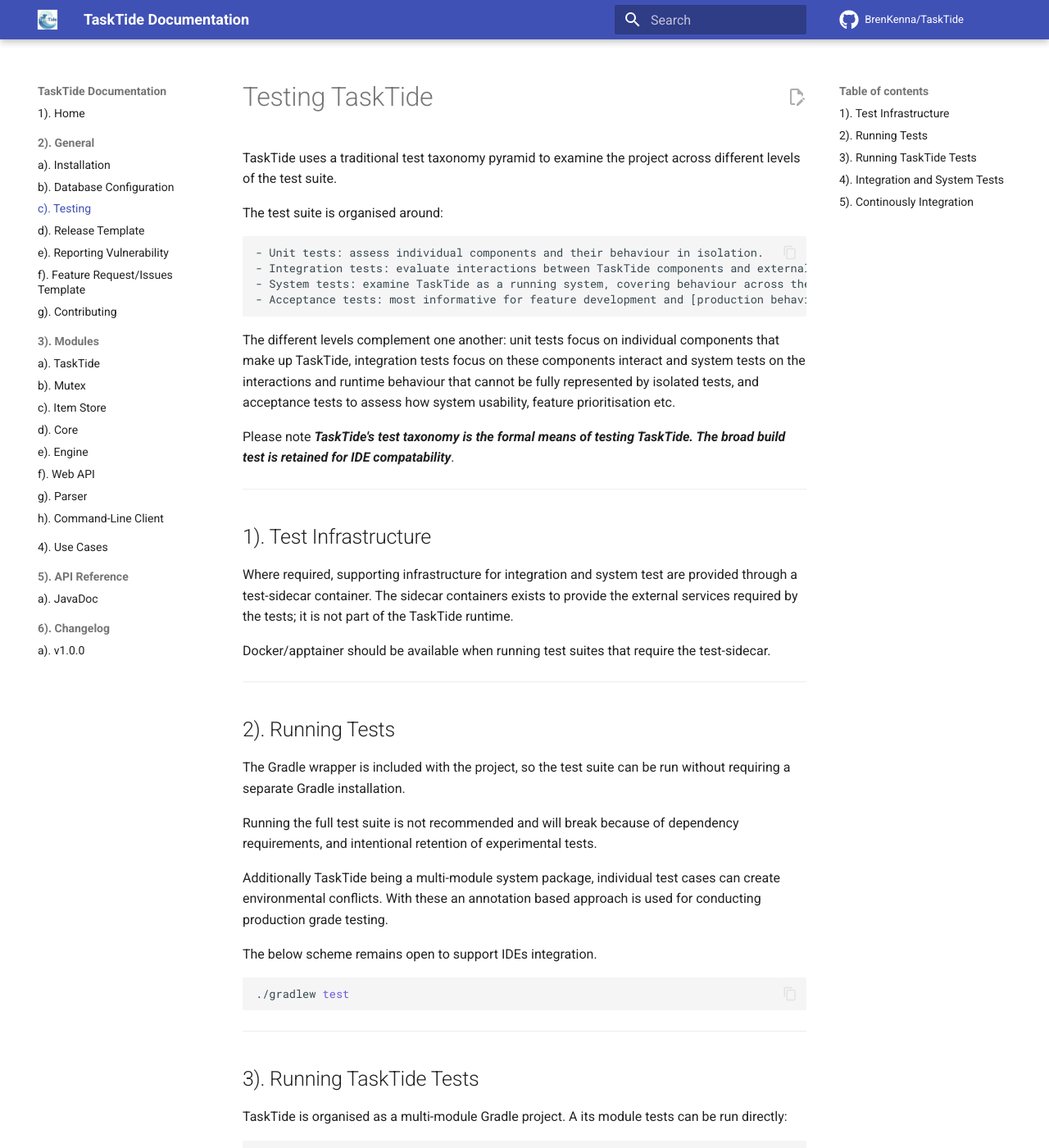
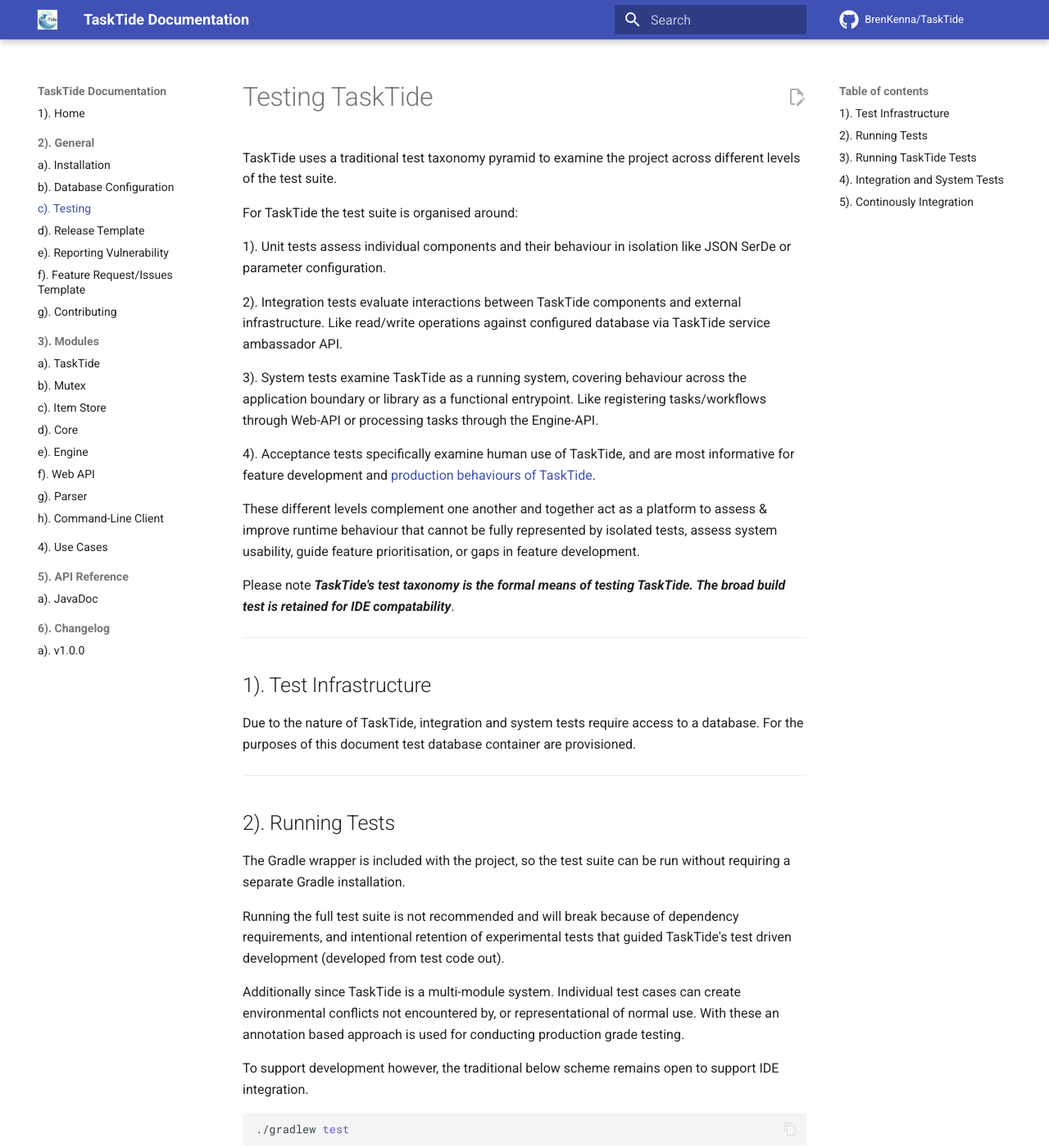
Before and after one commit to BrenKenna/TaskTide-Docs, an MkDocs documentation site: the page built from docs/general/TESTING.md, in a window 1280 px wide and 1400 px high. Shown: the whole window at 82% size. Built offline with MkDocs 1.6.1 and Material for MkDocs 9.7.7, drawn with Linux system fonts in a browser that asks for light colours; some of the changed text lies outside the part shown.

Commit message:
Bade colours + resynced testing.md

````diff
--- a/docs/general/TESTING.md
+++ b/docs/general/TESTING.md
@@ -2,14 +2,17 @@
 
 TaskTide uses a traditional test taxonomy pyramid to examine the project across different levels of the test suite.
 
-The test suite is organised around:
+For TaskTide the test suite is organised around:
 
-    - Unit tests: assess individual components and their behaviour in isolation.
-    - Integration tests: evaluate interactions between TaskTide components and external infrastructure, including configured database backends.
-    - System tests: examine TaskTide as a running system, covering behaviour across the application boundary or library as a functional entrypoint.
-    - Acceptance tests: most informative for feature development and [production behaviours of TaskTide](https://use-cases.tasktide.org).
+1). Unit tests assess individual components and their behaviour in isolation like JSON SerDe or parameter configuration.
 
-The different levels complement one another: unit tests focus on individual components that make up TaskTide, integration tests focus on these components interact and system tests on the interactions and runtime behaviour that cannot be fully represented by isolated tests, and acceptance tests to assess how system usability, feature prioritisation etc.
+2). Integration tests evaluate interactions between TaskTide components and external infrastructure. Like read/write operations against configured database via TaskTide service ambassador API.
+
+3). System tests examine TaskTide as a running system, covering behaviour across the application boundary or library as a functional entrypoint. Like registering tasks/workflows through Web-API or processing tasks through the Engine-API.
+
+4). Acceptance tests specifically examine human use of TaskTide, and are most informative for feature development and [production behaviours of TaskTide](https://use-cases.tasktide.org).
+
+These different levels complement one another and together act as a platform to assess & improve runtime behaviour that cannot be fully represented by isolated tests, assess system usability, guide feature prioritisation, or gaps in feature development.
 
 Please note ***TaskTide's test taxonomy is the formal means of testing TaskTide. The broad build test is retained for IDE compatability***.
 
@@ -17,9 +20,7 @@ Please note ***TaskTide's test taxonomy is the formal means of testing TaskTide.
 
 ## 1). Test Infrastructure
 
-Where required, supporting infrastructure for integration and system test are provided through a test-sidecar container. The sidecar containers exists to provide the external services required by the tests; it is not part of the TaskTide runtime.
-
-Docker/apptainer should be available when running test suites that require the test-sidecar.
+Due to the nature of TaskTide, integration and system tests require access to a database. For the purposes of this document test database container are provisioned.
 
 ---
 
@@ -27,12 +28,12 @@ Docker/apptainer should be available when running test suites that require the t
 
 The Gradle wrapper is included with the project, so the test suite can be run without requiring a separate Gradle installation.
 
-Running the full test suite is not recommended and will break because of dependency requirements, and intentional retention of experimental tests.
+Running the full test suite is not recommended and will break because of dependency requirements, and intentional retention of experimental tests that guided TaskTide's test driven development (developed from test code out).
 
-Additionally TaskTide being a multi-module system package, individual test cases can create environmental conflicts. With these an annotation based
+Additionally since TaskTide is a multi-module system. Individual test cases can create environmental conflicts not encountered by, or representational of normal use. With these an annotation based
 approach is used for conducting production grade testing.
 
-The below scheme remains open to support IDEs integration.
+To support development however, the traditional below scheme remains open to support IDE integration.
 
 ```bash
 ./gradlew test
@@ -50,7 +51,7 @@ TaskTide is organised as a multi-module Gradle project. A its module tests can b
     <unit-tests | integration-tests | system-tests>
 ```
 
-For example the below runs the unit-tests for the parser library.
+For example the below runs the complete test suite for the parser library.
 
 ```bash
 ./gradlew :parser:unit-tests
@@ -62,12 +63,10 @@ For example the below runs the unit-tests for the parser library.
 
 ## 4). Integration and System Tests
 
-Integration and system tests require side-car databases to be provisioned. So it is recommended to follow [TaskTide CI workflow](https://github.com/BrenKenna/TaskTide/blob/main/.github/workflows/tasktide-ci-test-library.yml)
+Integration and system tests require access to both NoSQL and SQL databases. So it is recommended to follow [TaskTide CI workflow](https://github.com/BrenKenna/TaskTide/blob/main/.github/workflows/tasktide-ci-test-library.yml) where each are purged between tests.
 
 When running these tests locally, ensure Docker is available before starting the relevant Gradle task.
 The appropriate test task can be run through the Gradle wrapper in the same way as other tests.
-
-Where a particular module or test task is provided, this is especially relevant for core, engine, api, tasktide modules.
 
 ```bash
 # Starts MariaDB & couchDB containers for test
@@ -91,9 +90,9 @@ docker container kill mariadb couchdb
 
 ## 5). Continously Integration
 
-[TaskTide's CI](https://github.com/BrenKenna/TaskTide/blob/main/.github/workflows/tasktide-ci.yml) configuration runs the project's automated test suite after assembly is verfied, as part of the normal development workflow.
+[TaskTide's CI](https://github.com/BrenKenna/TaskTide/blob/main/.github/workflows/tasktide-ci.yml) runs the project's automated test suite after assembly has been verfied, and then verifies that a container image can be built for it and is usable (to pre-assess continous deployment).
 
 The local Gradle commands above are intended to provide the same basic entry point for running the test suite during development.
 
-When a test depends on Docker-backed infrastructure, the CI environment provides the corresponding test-sidecar services before those tests are executed.
+When a test depends on Docker-backed infrastructure, the CI environment provides the corresponding sidecar services before those tests are executed.
 As shown for [library tests](https://github.com/BrenKenna/TaskTide/blob/main/.github/workflows/tasktide-ci-test-library.yml).
````
Also changed, not shown: docs/README.md (+3 -3 lines).
